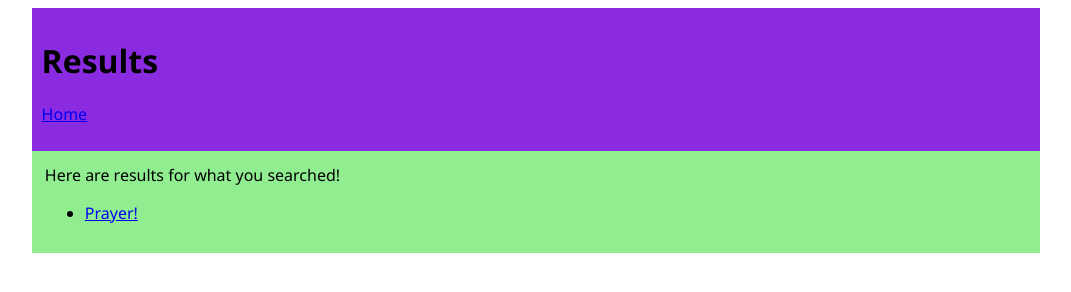
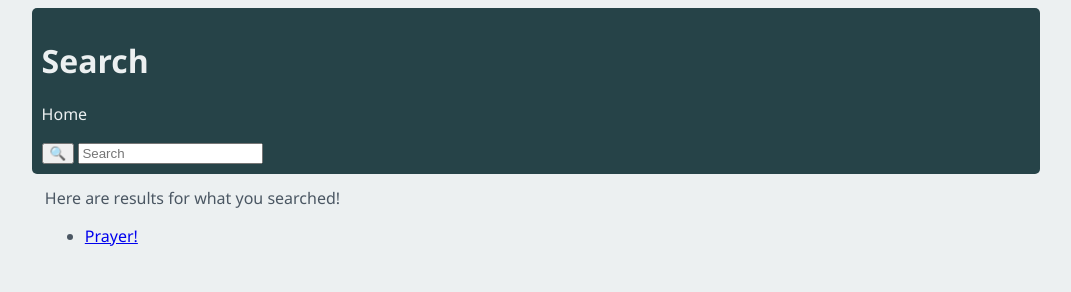
Before and after one commit to benjspriggs/prayers, a plain HTML site: page docs/sketch/search.html in a window 1280 px wide. Shown: the whole page, without its empty margins (104-1175 px from the left). Drawn offline with Linux system fonts and the light colour scheme.

Commit message:
Adjust colors and add some consistency

```diff
--- a/docs/sketch/index.css
+++ b/docs/sketch/index.css
@@ -1,15 +1,25 @@
+:root {
+    --main-bg-color: #ECF0F1;
+    --main-header-text-color: #ECF0F1;
+    --main-header-color: #264348;
+    --main-text-color: rgb(75, 87, 99);
+}
+
 body {
     font-family: 'Segoe UI', Tahoma, Geneva, Verdana, sans-serif;
     padding: 0 10vw 0 10vw;
+    background-color: var(--main-bg-color);
+    color: var(--main-text-color);
 }
 
 header {
-    background: blueviolet;
+    background: var(--main-header-color);
+    color: var(--main-header-text-color);
     padding: 0.75vw;
+    border-radius: 5px;
 }
 
 main {
-    background: lightgreen;
     padding: 1vw;
 }
 
@@ -17,3 +27,9 @@ main {
      list-style: none;
      padding-left: 0;
  }
+
+ nav > ol > li > a,
+ nav > ol > li > a:visited {
+     color: inherit;
+     text-decoration: none;
+ }
--- a/docs/sketch/search.html
+++ b/docs/sketch/search.html
@@ -16,12 +16,20 @@
             <p class="browsehappy">You are using an <strong>outdated</strong> browser. Please <a href="#">upgrade your browser</a> to improve your experience.</p>
         <![endif]-->
         <header>
-            <h1>Results</h1>
+            <h1>Search</h1>
             <nav>
                 <ol>
                     <li><a href="index">Home</a></li>
                 </ol>
             </nav>
+
+            <section>
+                <form method="GET" action="/search">
+                    <button type="submit" name="submit">🔍</button>
+                    <input name="q" placeholder="Search" />
+                    <input type="hidden" value="en" name="lang" />
+                </form>
+            </section>
         </header>
 
         <main>
```
Also changed, not shown: docs/sketch/author.html (+8 -0 lines), docs/sketch/prayer.html (+8 -0 lines).
